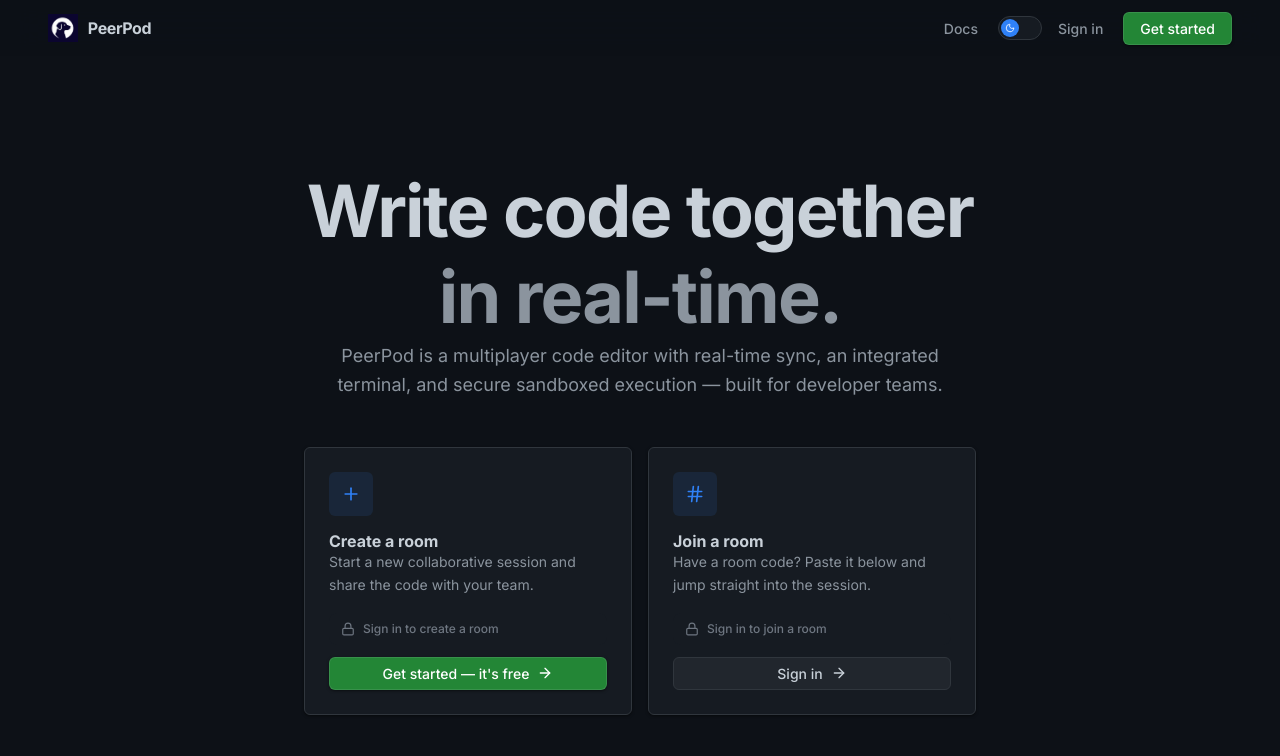
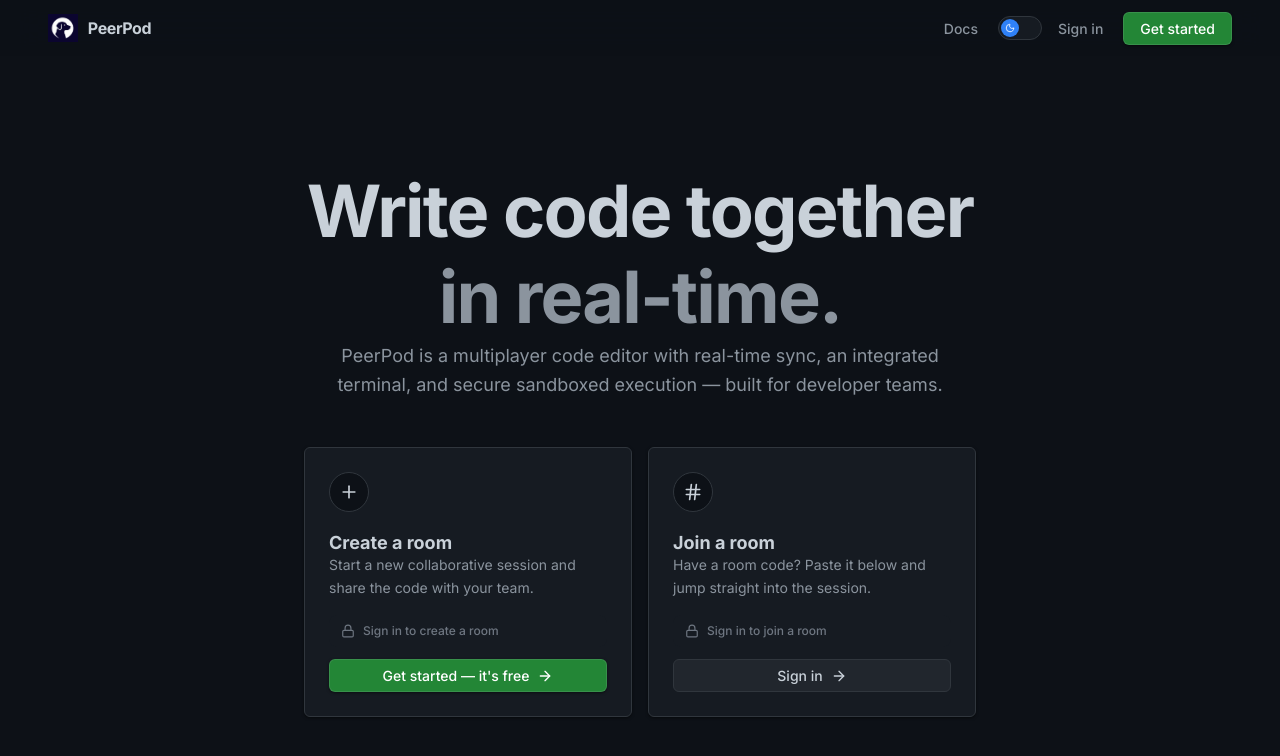
Before and after one commit to shivam290204/CodeWithFriend, a React (Vite) app in the folder frontend/: page / in a window 1280 px wide. Shown: the top 756 px of the page. Built offline with nearby package versions, Linux system fonts and the light colour scheme; no server answers.

Commit message:
feat: polish input field spacing and button icon styles on homepage

```diff
--- a/frontend/src/index.css
+++ b/frontend/src/index.css
@@ -292,11 +292,11 @@ input, button, textarea, select { font-family: inherit; }
 
 /* ─── Input styles ───────────────────────────────────────────────────── */
 .input-field {
-  background: var(--bg-surface);
-  border: 1.5px solid var(--border-strong);
+  background: var(--bg-base);
+  border: 1px solid var(--border-strong);
   color: var(--text-primary);
   border-radius: 6px;
-  padding: 5px 12px;
+  padding: 8px 12px;
   font-size: 14px;
   font-weight: 500;
   outline: none;
--- a/frontend/src/pages/Home.tsx
+++ b/frontend/src/pages/Home.tsx
@@ -223,14 +223,14 @@ export default function Home() {
                 >
                   {/* Icon */}
                   <div
-                    className="w-11 h-11 flex items-center justify-center rounded-md"
-                    style={{ background: "var(--accent-muted)", color: "var(--accent-text)" }}
+                    className="w-10 h-10 flex items-center justify-center rounded-full border mb-1"
+                    style={{ background: "var(--bg-base)", borderColor: "var(--border-strong)" }}
                   >
-                    <Plus className="w-5 h-5" />
+                    <Plus className="w-5 h-5" style={{ color: "var(--text-primary)" }} />
                   </div>
 
                   <div>
-                    <h3 className="font-bold text-base mb-1" style={{ color: "var(--text-primary)" }}>
+                    <h3 className="font-bold text-lg mb-1" style={{ color: "var(--text-primary)" }}>
                       Create a room
                     </h3>
                     <p className="text-sm leading-relaxed" style={{ color: "var(--text-secondary)" }}>
@@ -296,14 +296,14 @@ export default function Home() {
                 >
                   {/* Icon */}
                   <div
-                    className="w-11 h-11 flex items-center justify-center rounded-md"
-                    style={{ background: "var(--accent-muted)", color: "var(--accent-text)" }}
+                    className="w-10 h-10 flex items-center justify-center rounded-full border mb-1"
+                    style={{ background: "var(--bg-base)", borderColor: "var(--border-strong)" }}
                   >
-                    <Hash className="w-5 h-5" />
+                    <Hash className="w-5 h-5" style={{ color: "var(--text-primary)" }} />
                   </div>
 
                   <div>
-                    <h3 className="font-bold text-base mb-1" style={{ color: "var(--text-primary)" }}>
+                    <h3 className="font-bold text-lg mb-1" style={{ color: "var(--text-primary)" }}>
                       Join a room
                     </h3>
                     <p className="text-sm leading-relaxed" style={{ color: "var(--text-secondary)" }}>
@@ -320,7 +320,7 @@ export default function Home() {
                         />
                         <input
                           className="input-field"
-                          style={{ paddingLeft: "2.5rem", letterSpacing: "0.12em", textTransform: "uppercase" }}
+                          style={{ paddingLeft: "2.25rem", letterSpacing: "0.12em", textTransform: "uppercase" }}
                           type="text"
                           placeholder="ROOM CODE"
                           value={joinCode}
```
